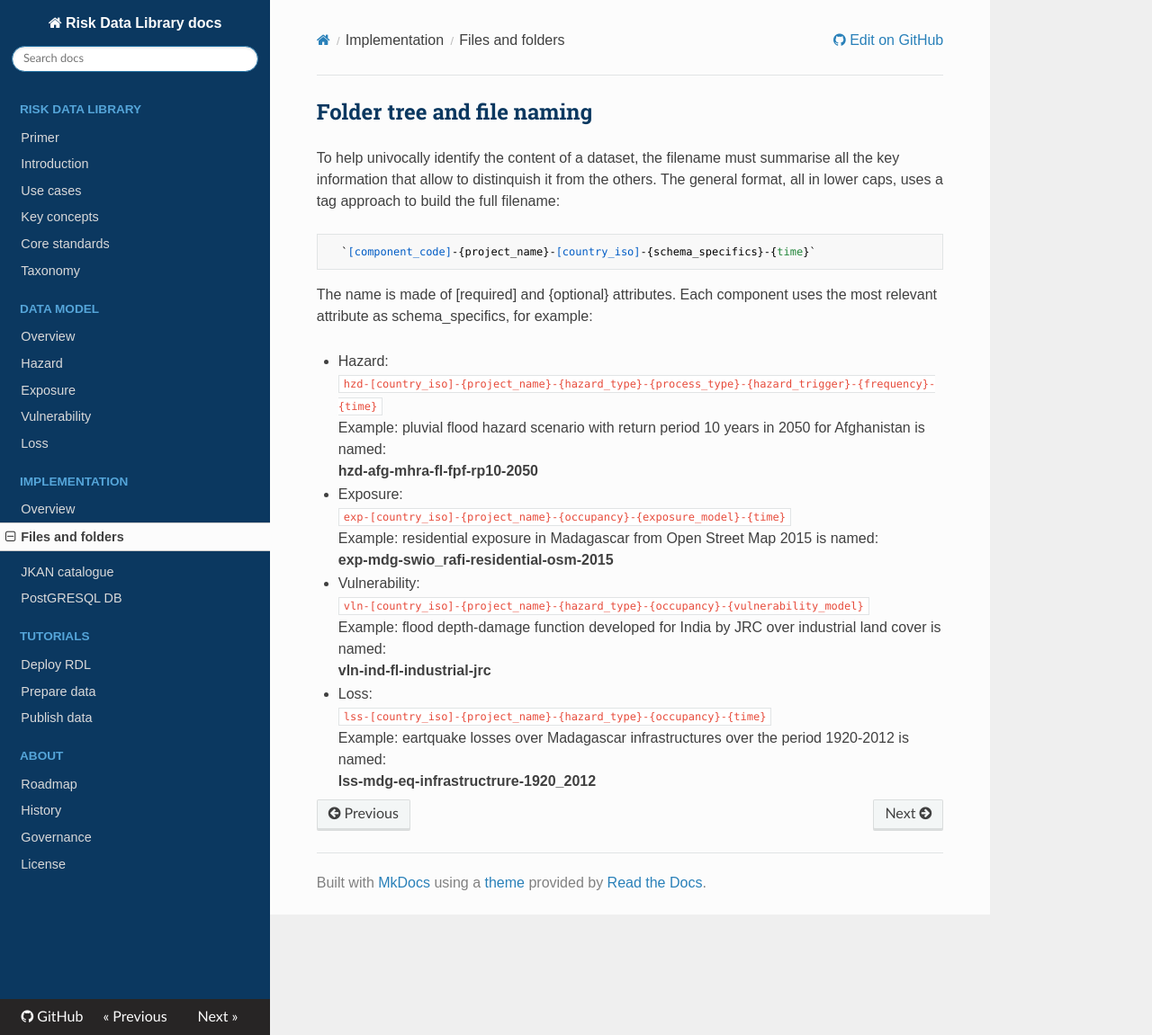
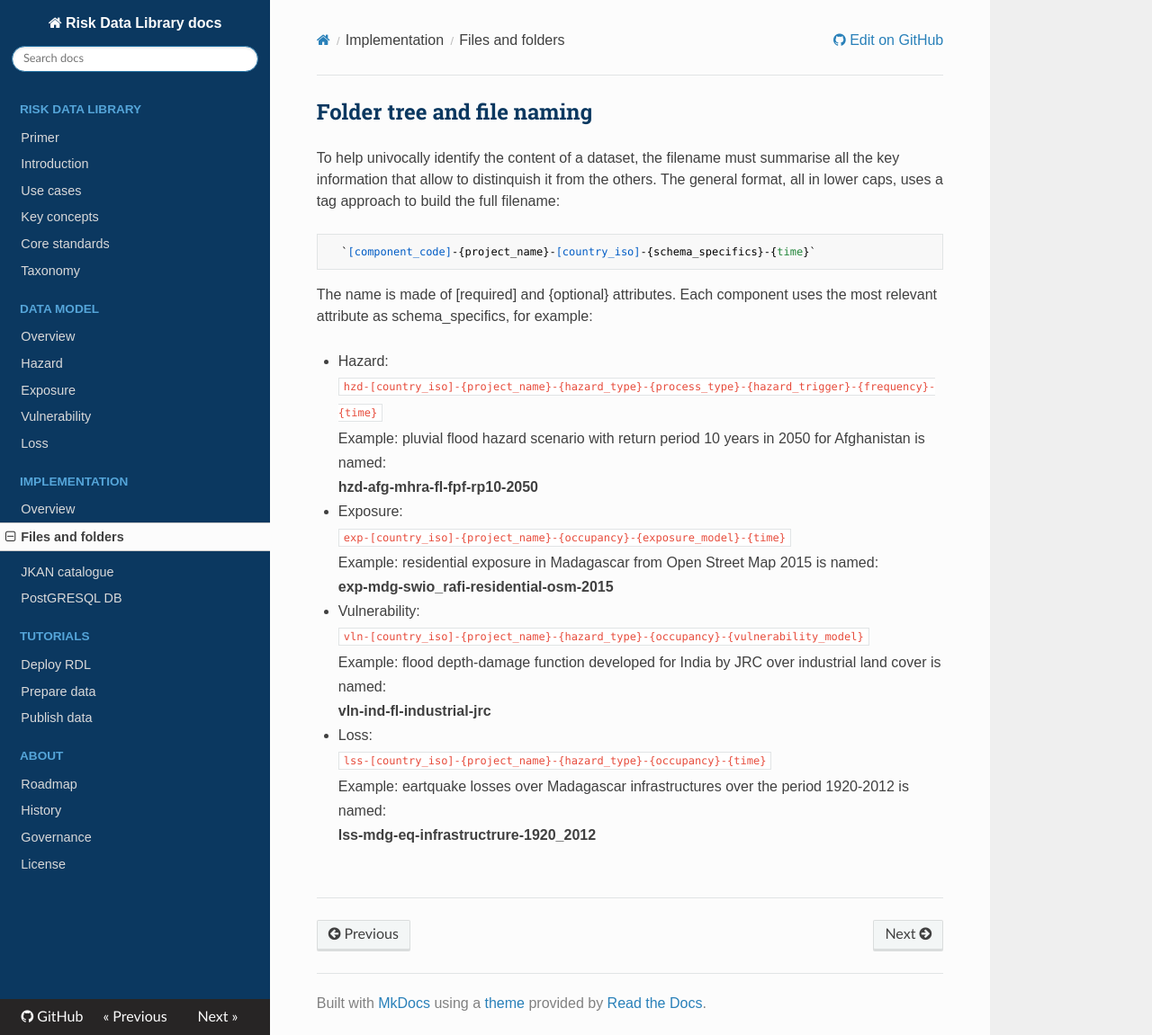
Before and after one commit to GFDRR/rdl-docs, an MkDocs documentation site: the page built from docs/folder_files.md, in a window 1280 px wide and 1151 px high. Shown: the whole window at 90% size. Built offline with MkDocs 1.6.1, drawn with Linux system fonts in a browser that asks for light colours; nearby versions of some CDN libraries.

Commit message:
Update folder_files.md

```diff
--- a/docs/folder_files.md
+++ b/docs/folder_files.md
@@ -11,18 +11,20 @@ The name is made of [required] and {optional} attributes. Each component uses th
 `hzd-[country_iso]-{project_name}-{hazard_type}-{process_type}-{hazard_trigger}-{frequency}-{time}`<br>
 Example: pluvial flood hazard scenario with return period 10 years in 2050 for Afghanistan is named:<br>
 **hzd-afg-mhra-fl-fpf-rp10-2050**
-
+<br>
 - Exposure:<br>
 `exp-[country_iso]-{project_name}-{occupancy}-{exposure_model}-{time}`<br>
 Example: residential exposure in Madagascar from Open Street Map 2015 is named:<br>
 **exp-mdg-swio_rafi-residential-osm-2015**
-
+<br>
 - Vulnerability:<br>
 `vln-[country_iso]-{project_name}-{hazard_type}-{occupancy}-{vulnerability_model}`<br>
 Example: flood depth-damage function developed for India by JRC over industrial land cover is named:<br>
 **vln-ind-fl-industrial-jrc**
-
+<br>
 - Loss:<br>
 `lss-[country_iso]-{project_name}-{hazard_type}-{occupancy}-{time}`<br>
 Example: eartquake losses over Madagascar infrastructures over the period 1920-2012 is named:<br>
 **lss-mdg-eq-infrastructrure-1920_2012**
+
+<br><hr>
```
